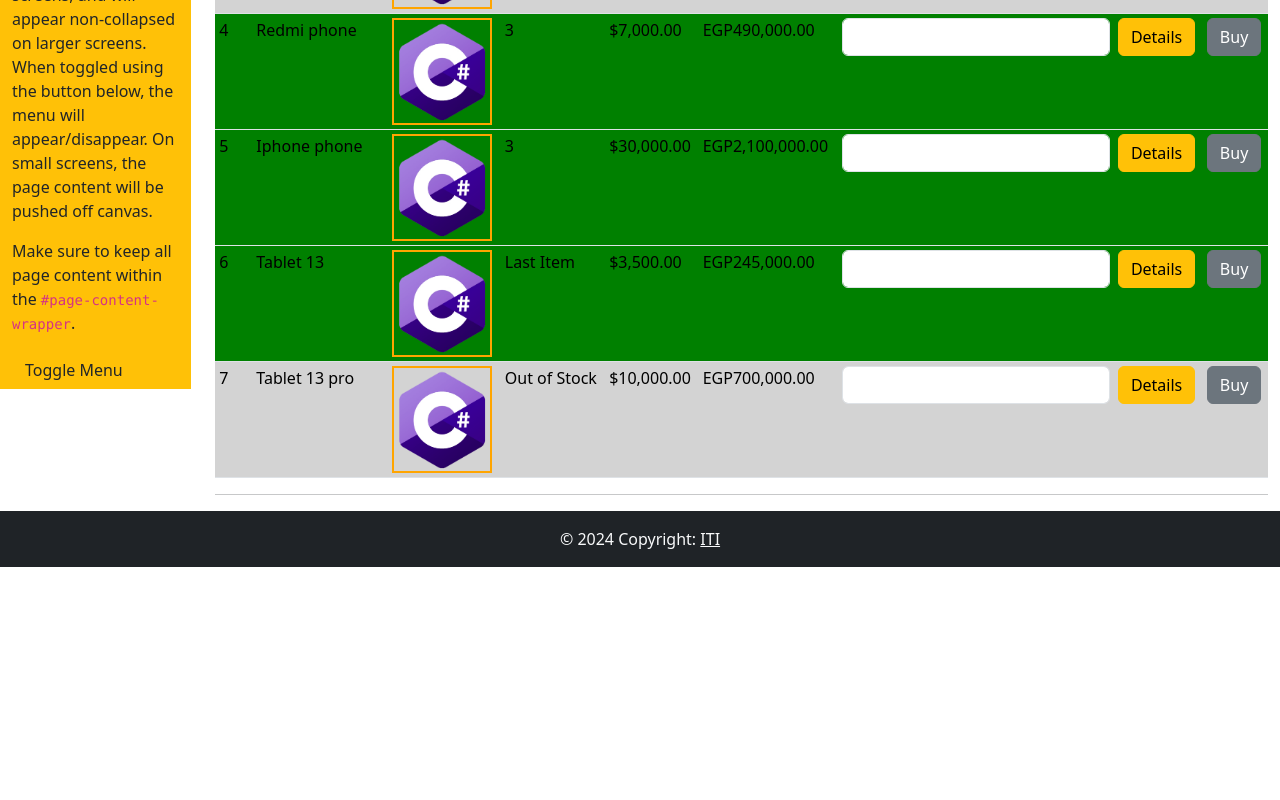
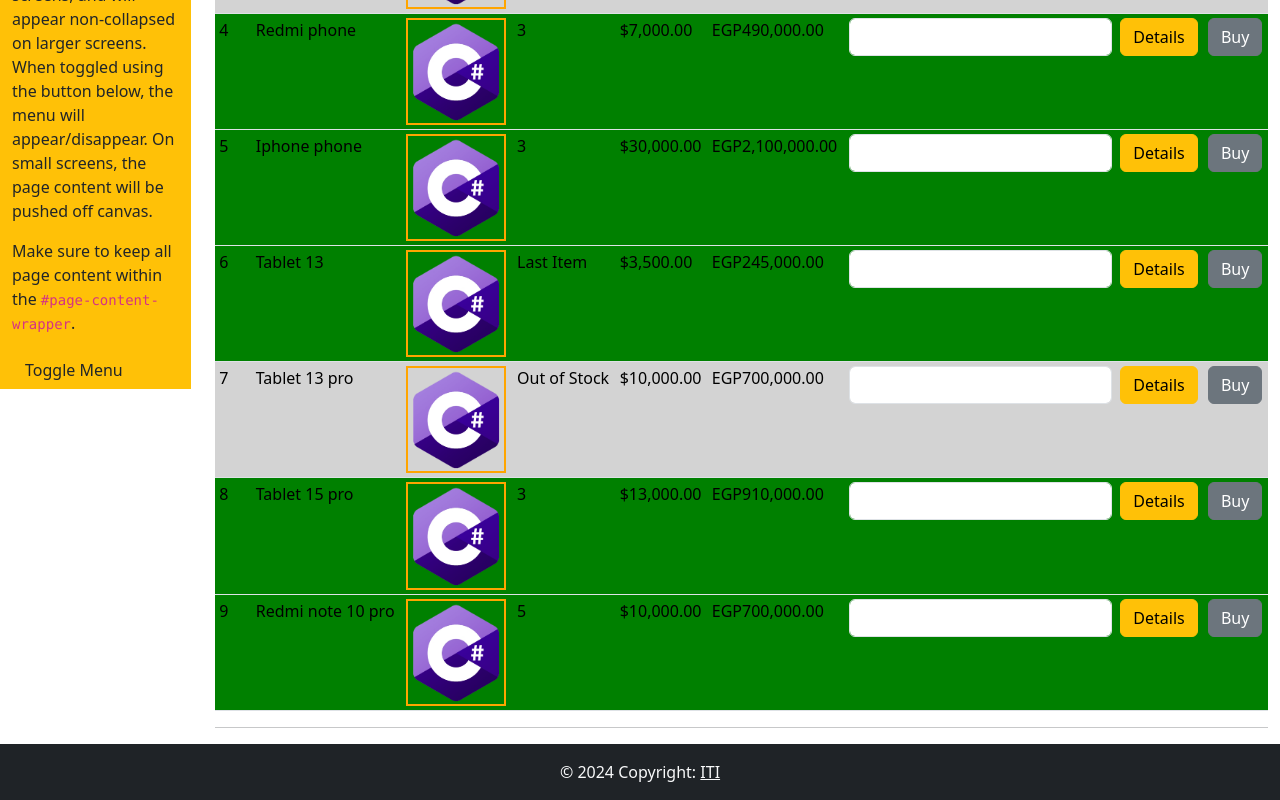
Before and after one commit to 1heykal/iti-ng, an Angular app: page /products in a window 1280 px wide. Shown: the part 520-1320 px from the top of the page. Before the commit the page ends 1087 px from the top, so only its background shows below. Built offline with nearby package versions, Linux system fonts and the light colour scheme; data requests are answered from the project's data file.

Commit message:
added db.json, products Service

```diff
--- a/angular.json
+++ b/angular.json
@@ -39,6 +39,12 @@
           },
           "configurations": {
             "production": {
+              "fileReplacements": [
+                {
+                  "replace": "src/Environments/environment.ts",
+                  "with": "src/Environments/environment.prod.ts"
+                }
+              ],
               "budgets": [
                 {
                   "type": "initial",
--- /dev/null
+++ b/src/Environments/environment.prod.ts
@@ -0,0 +1,4 @@
+export const environment = {
+    production: true,
+    APIURL: 'http://localhost:3000'
+}
--- /dev/null
+++ b/src/Environments/environment.ts
@@ -0,0 +1,4 @@
+export const environment = {
+    production: false,
+    APIURL: 'http://localhost:3000'
+}
--- a/src/app/Components/order/product-details/product-details.component.ts
+++ b/src/app/Components/order/product-details/product-details.component.ts
@@ -1,7 +1,9 @@
 import { Location } from '@angular/common';
 import { Component, OnInit } from '@angular/core';
 import { ActivatedRoute, Router } from '@angular/router';
+import { map } from 'rxjs';
 import { IProduct } from 'src/app/Models/iproduct';
+import { ProductsService } from 'src/app/Services/products.service';
 import { StaticProductsService } from 'src/app/Services/static-products.service';
 
 @Component({
@@ -14,16 +16,19 @@
   product: IProduct | undefined;
   productsIds: number[] = [];
   currentIndex: number = 0;
-  constructor(private activatedRoute: ActivatedRoute, private router: Router, private location: Location, private productService: StaticProductsService) { }
+  constructor(private activatedRoute: ActivatedRoute, private router: Router, private location: Location, private productService: ProductsService) { }
 
   ngOnInit(): void {
     this.pid = Number(this.activatedRoute.snapshot.paramMap.get("pid"));
-    this.productsIds = this.productService.getProductsIds();
     this.currentIndex = this.productsIds.findIndex(p => p == this.pid);
+
+    this.productService.getAllProducts().pipe(
+      map((products: IProduct[]) => products.map(p => p.id))
+    ).subscribe(productsIds => this.productsIds = productsIds);
 
     this.activatedRoute.paramMap.subscribe(pm => {
       this.pid = Number(pm.get("pid"));
-      this.product = this.productService.getProductById(this.pid);
+       this.productService.getProductById(this.pid).subscribe(product => this.product = product);
     });
   }
 
--- a/src/app/Components/order/product-list/product-list.component.ts
+++ b/src/app/Components/order/product-list/product-list.component.ts
@@ -1,6 +1,7 @@
-import { Component, OnInit, Input, OnChanges, Output, EventEmitter} from '@angular/core';
+import { Component, OnInit, Input, OnChanges, Output, EventEmitter } from '@angular/core';
 import { Router } from '@angular/router';
 import { IProduct } from 'src/app/Models/iproduct';
+import { ProductsService } from 'src/app/Services/products.service';
 import { StaticProductsService } from 'src/app/Services/static-products.service';
 
 @Component({
@@ -8,32 +9,35 @@
   templateUrl: './product-list.component.html',
   styleUrls: ['./product-list.component.scss']
 })
-export class ProductListComponent implements OnInit, OnChanges{
+export class ProductListComponent implements OnInit, OnChanges {
 
   products: IProduct[] = [];
   orderTotalPrice = 0;
-   orderDate: Date;
-   PrdListOfCategory: IProduct[] = [];
+  orderDate: Date;
+  PrdListOfCategory: IProduct[] = [];
 
-  @Input() sentCategoryId : number = 0;
-  @Output() totalPriceChanged : EventEmitter<number>;
+  @Input() sentCategoryId: number = 0;
+  @Output() totalPriceChanged: EventEmitter<number>;
 
 
-  constructor(private productsService: StaticProductsService, private router: Router) {
+  constructor(private productsService: ProductsService, private router: Router) {
     this.totalPriceChanged = new EventEmitter<number>();
     this.orderDate = new Date()
   }
 
 
   ngOnChanges(): void {
-    this.PrdListOfCategory = this.productsService.getProductsByCatId(this.sentCategoryId);
+    this.productsService.getProductsByCatID(this.sentCategoryId).subscribe(products =>
+      this.PrdListOfCategory = products
+    );
   }
 
 
 
   ngOnInit(): void {
-    this.PrdListOfCategory = this.productsService.getProductsByCatId(this.sentCategoryId);
-    this.products = this.PrdListOfCategory = this.productsService.getAllProducts();
+    this.productsService.getAllProducts().subscribe(products =>
+      this.PrdListOfCategory = products
+    );
   }
 
   buy(productPrice: number, count: any): void {
@@ -42,10 +46,10 @@
   }
 
 
-  productsTrackByFn(index: number, prod:IProduct) : number{
+  productsTrackByFn(index: number, prod: IProduct): number {
     return prod.id;
   }
-  openProductDetails(pid: number){
+  openProductDetails(pid: number) {
     this.router.navigate(['/products', pid]);
   }
 
--- /dev/null
+++ b/src/app/Services/products.service.ts
@@ -0,0 +1,39 @@
+import { HttpClient } from '@angular/common/http';
+import { Injectable } from '@angular/core';
+import { IProduct } from '../Models/iproduct';
+import { Observable } from 'rxjs';
+import { environment } from 'src/Environments/environment';
+
+@Injectable({
+  providedIn: 'root'
+})
+export class ProductsService {
+
+  constructor(private Http: HttpClient) { }
+
+  getAllProducts() : Observable<IProduct[]>{
+    return this.Http.get<IProduct[]>(`${environment.APIURL}/products`);
+  }
+
+  getProductsByCatID(cid: number) : Observable<IProduct[]>{
+    return this.Http.get<IProduct[]>(`${environment.APIURL}/products?categoryID=${cid}`);
+  }
+
+  getProductById(pid: number) : Observable<IProduct> {
+    return this.Http.get<IProduct>(`${environment.APIURL}/${pid}`);
+  }
+
+
+  addProduct(product: IProduct){
+    this.Http.post(environment.APIURL, product);
+  }
+
+  updateProduct(pid: number, product: IProduct){
+    this.Http.put(`${environment.APIURL}/${pid}`, product);
+  }
+
+  deleteProduct(pid: number){
+    this.Http.delete(`${environment.APIURL}/${pid}`);
+  }
+
+}
--- /dev/null
+++ b/src/db.json
@@ -0,0 +1,90 @@
+{
+  "categories": [
+    {
+      "id": "1",
+      "name": "Laptops"
+    },
+    {
+      "id": "2",
+      "name": "tablets"
+    },
+    {
+      "id": "3",
+      "name": "Mobiles"
+    }
+  ],
+  "products": [
+    {
+      "id": "100",
+      "name": "Lenovo laptop",
+      "price": 20080,
+      "quantity": 2,
+      "imageURL": "assets/csharp.png",
+      "categoryID": 1
+    },
+    {
+      "id": "201",
+      "name": "Samsung phone",
+      "price": 3270,
+      "quantity": 5,
+      "imageURL": "assets/csharp.png",
+      "categoryID": 2
+    },
+    {
+      "id": "401",
+      "name": "Xiaomi phone",
+      "price": 7500,
+      "quantity": 0,
+      "imageURL": "assets/csharp.png",
+      "categoryID": 2
+    },
+    {
+      "id": "601",
+      "name": "Redmi phone",
+      "price": 7000,
+      "quantity": 3,
+      "imageURL": "assets/csharp.png",
+      "categoryID": 2
+    },
+    {
+      "id": "710",
+      "name": "Iphone phone",
+      "price": 30000,
+      "quantity": 3,
+      "imageURL": "assets/csharp.png",
+      "categoryID": 2
+    },
+    {
+      "id": "510",
+      "name": "Tablet 13",
+      "price": 3500,
+      "quantity": 1,
+      "imageURL": "assets/csharp.png",
+      "categoryID": 3
+    },
+    {
+      "id": "510",
+      "name": "Tablet 13 pro",
+      "price": 10000,
+      "quantity": 0,
+      "imageURL": "assets/csharp.png",
+      "categoryID": 3
+    },
+    {
+      "id": "801",
+      "name": "Tablet 15 pro",
+      "price": 13000,
+      "quantity": 3,
+      "imageURL": "assets/csharp.png",
+      "categoryID": 3
+    },
+    {
+      "id": "901",
+      "name": "Redmi note 10 pro",
+      "price": 10000,
+      "quantity": 5,
+      "imageURL": "assets/csharp.png",
+      "categoryID": 3
+    }
+  ]
+}
```
Also changed, not shown: 1 other file (tests, documents, lock files or other folders).
